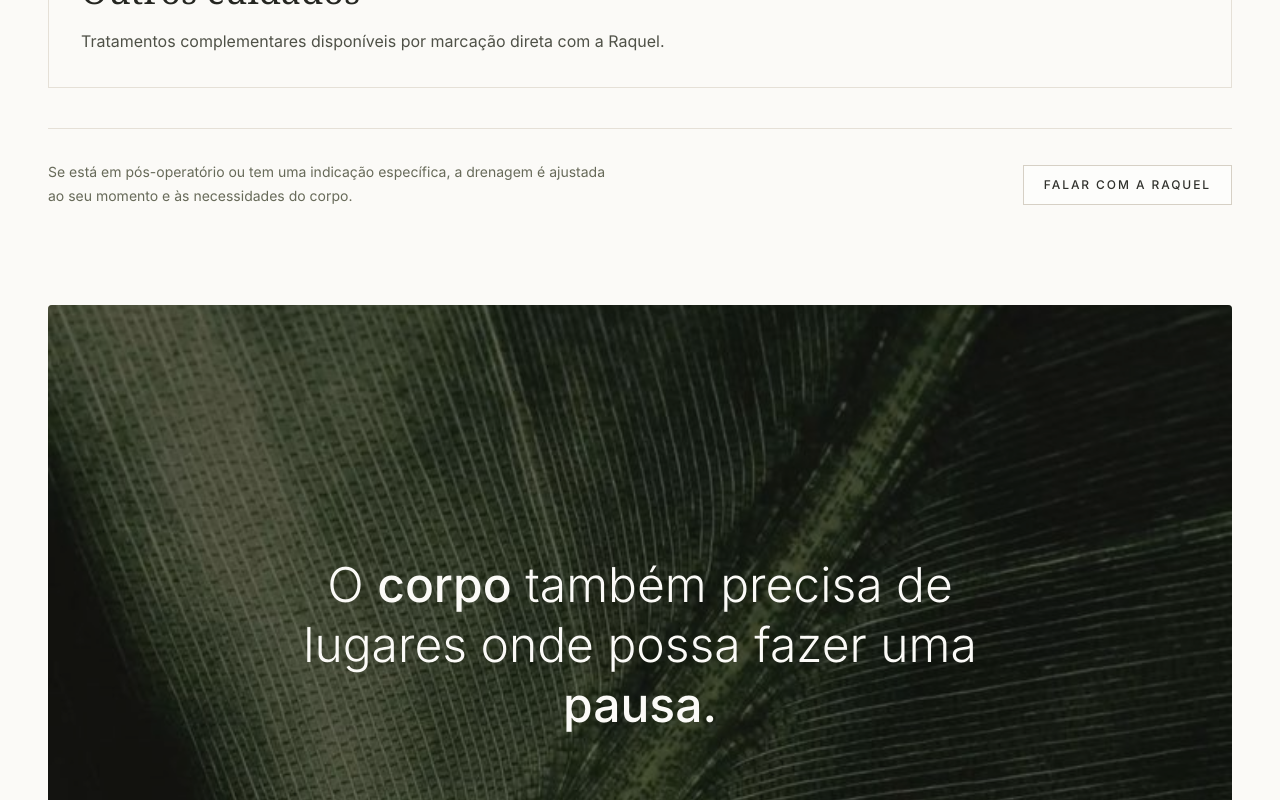
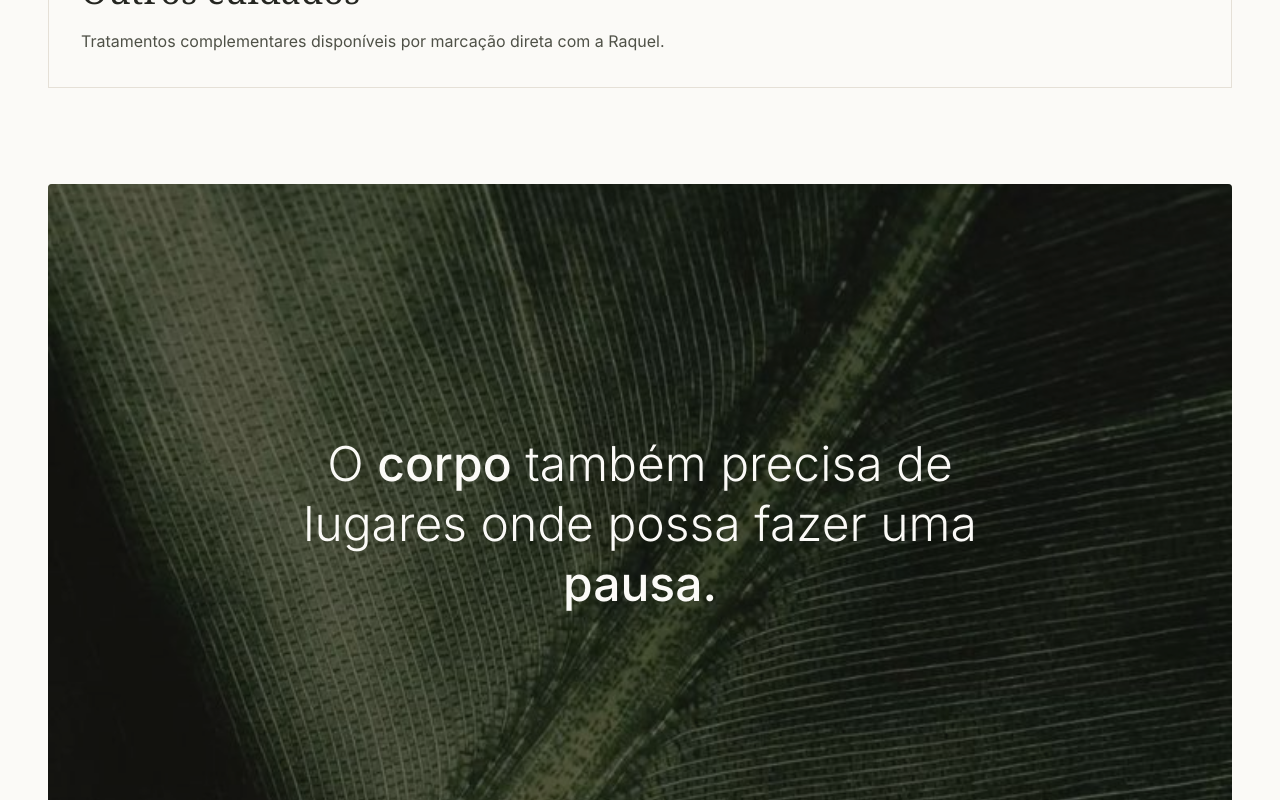
Before and after one commit to Thecreative1/Delicarte, a React (Vite) app: page / in a window 1280 px wide. Shown: the part 2580-3380 px from the top of the page. Built offline with nearby package versions, Linux system fonts and the light colour scheme.

Commit message:
Update gallery and contact links

```diff
--- a/src/App.tsx
+++ b/src/App.tsx
@@ -1,4 +1,5 @@
 import { useState } from "react";
+import creamDetail from "./assets/cream-detail.webp";
 import delicartFacialTreatment from "./assets/delicarte-facial-treatment.jpg";
 import delicartReception from "./assets/delicarte-reception.jpg";
 import delicartTreatmentRoom from "./assets/delicarte-treatment-room.jpg";
@@ -93,6 +94,10 @@ const galleryImages = [
   {
     src: delicartFacialTreatment,
     alt: "Tratamento realizado no espaço Delicarte",
+  },
+  {
+    src: creamDetail,
+    alt: "Detalhe de creme usado nos cuidados Delicarte",
   },
 ];
 
@@ -287,15 +292,6 @@ function Treatments() {
           </details>
         ))}
       </div>
-      <div className="mt-10 flex flex-col items-start gap-4 border-t border-stone-200 pt-8 sm:flex-row sm:items-center sm:justify-between">
-        <p className="max-w-xl text-sm leading-6 text-stone-600">
-          Se está em pós-operatório ou tem uma indicação específica, a drenagem é ajustada ao seu momento e às
-          necessidades do corpo.
-        </p>
-        <a className="button button-secondary button-small" href="https://wa.me/351917968714">
-          Falar com a Raquel
-        </a>
-      </div>
     </section>
   );
 }
@@ -414,11 +410,16 @@ function FinalCta() {
           <div className="mt-14 grid gap-7 text-lg leading-tight text-stone-700">
             <div>
               <p className="font-medium text-stone-600">Estúdio</p>
-              <p className="mt-1">
+              <a
+                className="nav-link mt-1 block text-stone-700 underline-offset-4 hover:underline"
+                href="https://www.google.com/maps/search/?api=1&query=Rua%20Santa%20Eul%C3%A1lia%20778%2C%20Ferment%C3%B5es%2C%20Guimar%C3%A3es"
+                target="_blank"
+                rel="noreferrer"
+              >
                 Rua Santa Eulália 778,
                 <br />
                 Fermentões Guimarães
-              </p>
+              </a>
             </div>
             <div>
               <p className="font-medium text-stone-600">Telefone</p>
```
